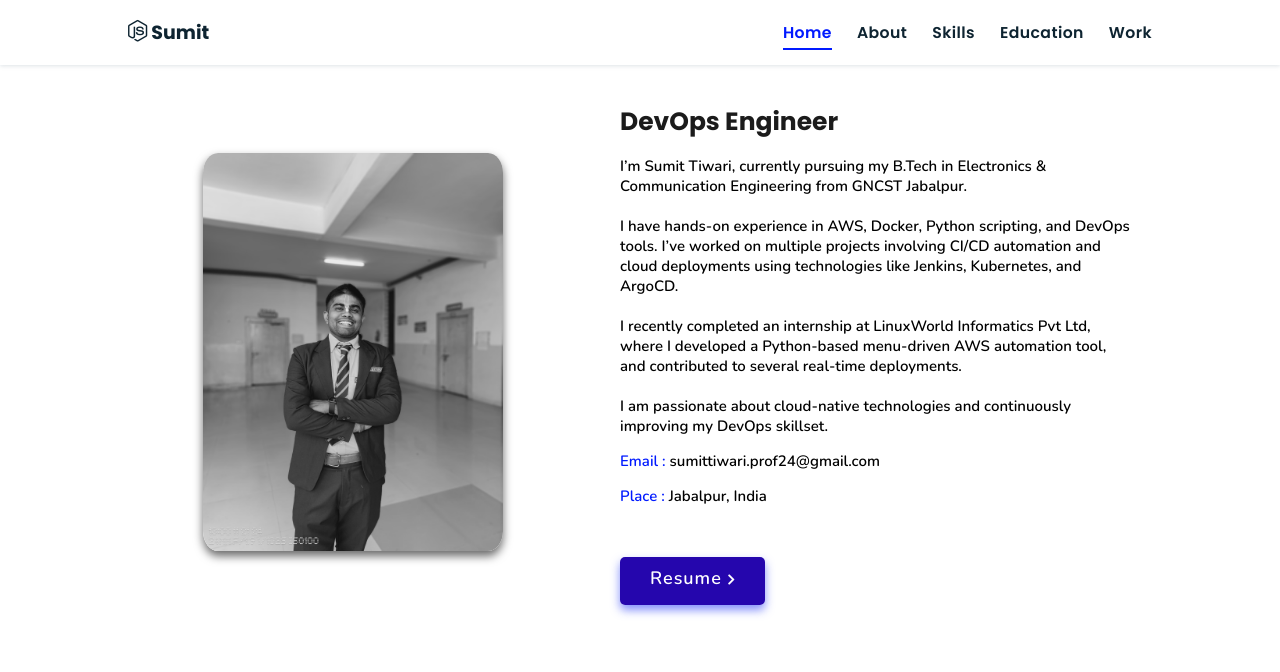
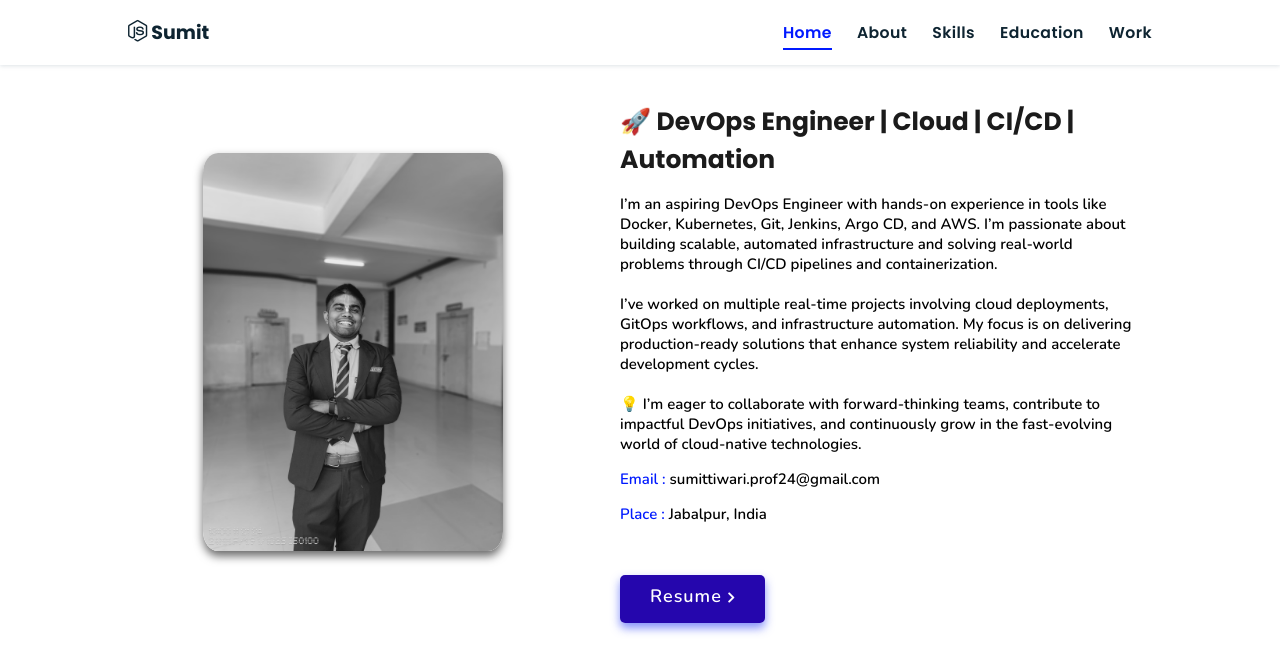
Before and after one commit to iamsumit24/Sumit-portfolio, a plain HTML site: page index.html in a window 1280 px wide. Both pictures are taken after a click on the link "About Me". Shown: the part 800-1472 px from the top of the page. Drawn offline with nearby package versions, Linux system fonts and the light colour scheme; animation ran at ten frames a second.

Commit message:
Updated script.js and index.html

```diff
--- a/assets/js/script.js
+++ b/assets/js/script.js
@@ -70,12 +70,13 @@ document.addEventListener('visibilitychange',
 
 // <!-- typed js effect starts -->
 var typed = new Typed(".typing-text", {
-    strings: ["Cloud Engineer", "DevOps Engineer" , "CI/CD SPECILIST"],
+    strings: ["Cloud Engineer", "DevOps Engineer", "CI/CD Specialist"],
     loop: true,
     typeSpeed: 50,
     backSpeed: 25,
     backDelay: 500,
 });
+
 // <!-- typed js effect ends -->
 
 async function fetchData(type = "skills") {
--- a/index.html
+++ b/index.html
@@ -67,14 +67,18 @@
             <div class="image">
                 <img draggable="false" class="tilt" src="./assets/images/hero1.jpg" alt="" style="margin-top: 80px;">
             </div>
-            <div class="content">
-                <h3>DevOps Engineer</h3>
-                <p>I’m Sumit Tiwari, currently pursuing my B.Tech in Electronics & Communication Engineering from GNCST Jabalpur.<br><br>
-                I have hands-on experience in AWS, Docker, Python scripting, and DevOps tools. I’ve worked on multiple projects involving CI/CD automation and cloud deployments using technologies like Jenkins, Kubernetes, and ArgoCD.<br><br>
-                I recently completed an internship at LinuxWorld Informatics Pvt Ltd, where I developed a Python-based menu-driven AWS automation tool, and contributed to several real-time deployments.<br><br>
-                I am passionate about cloud-native technologies and continuously improving my DevOps skillset.</p>
+           <div class="content">
+    <h3>🚀 DevOps Engineer | Cloud | CI/CD | Automation</h3>
+    <p>
+        I’m an aspiring DevOps Engineer with hands-on experience in tools like Docker, Kubernetes, Git, Jenkins, Argo CD, and AWS. I’m passionate about building scalable, automated infrastructure and solving real-world problems through CI/CD pipelines and containerization.<br><br>
 
-                <div class="box-container">
+        I’ve worked on multiple real-time projects involving cloud deployments, GitOps workflows, and infrastructure automation. My focus is on delivering production-ready solutions that enhance system reliability and accelerate development cycles.<br><br>
+
+        💡 I’m eager to collaborate with forward-thinking teams, contribute to impactful DevOps initiatives, and continuously grow in the fast-evolving world of cloud-native technologies.
+    </p>
+
+    <div class="box-container">
+
                     <div class="box">
                         <p><span> email : </span> sumittiwari.prof24@gmail.com</p>
                         <p><span> place : </span> Jabalpur, India</p>
```
